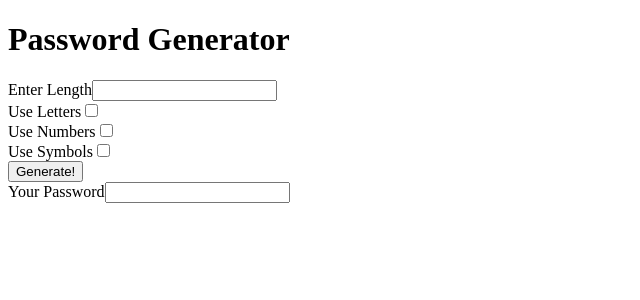
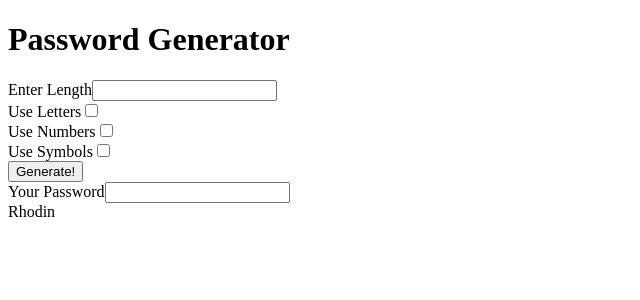
Before and after one commit to rhodinemma/password-generator, an Angular app: page / in a window 1280 px wide. Shown: the top 300 px of the page, without its empty margins (0-640 px from the left). Built offline with nearby package versions, Linux system fonts and the light colour scheme.

Commit message:
feat: interpolation syntax

```diff
--- a/src/app/app.component.html
+++ b/src/app/app.component.html
@@ -26,3 +26,7 @@
   <label>Your Password</label>
   <input [value]="password" />
 </div>
+
+{{ password }}
+
+{{ getName() }}
--- a/src/app/app.component.ts
+++ b/src/app/app.component.ts
@@ -11,4 +11,8 @@ export class AppComponent {
   onButtonClick() {
     this.password = 'MY SECRET!!!';
   }
+
+  getName() {
+    return 'Rhodin';
+  }
 }
```
